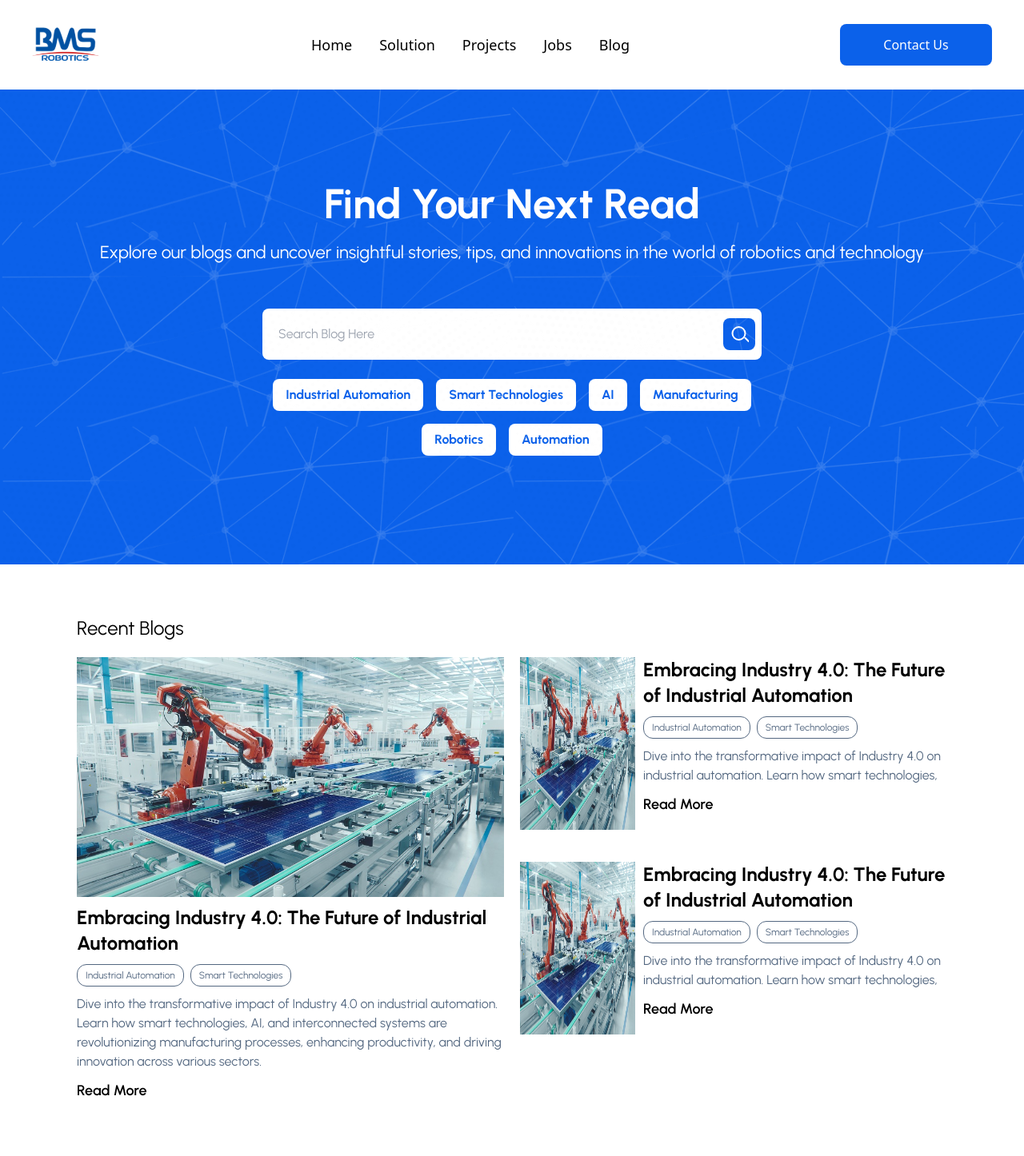
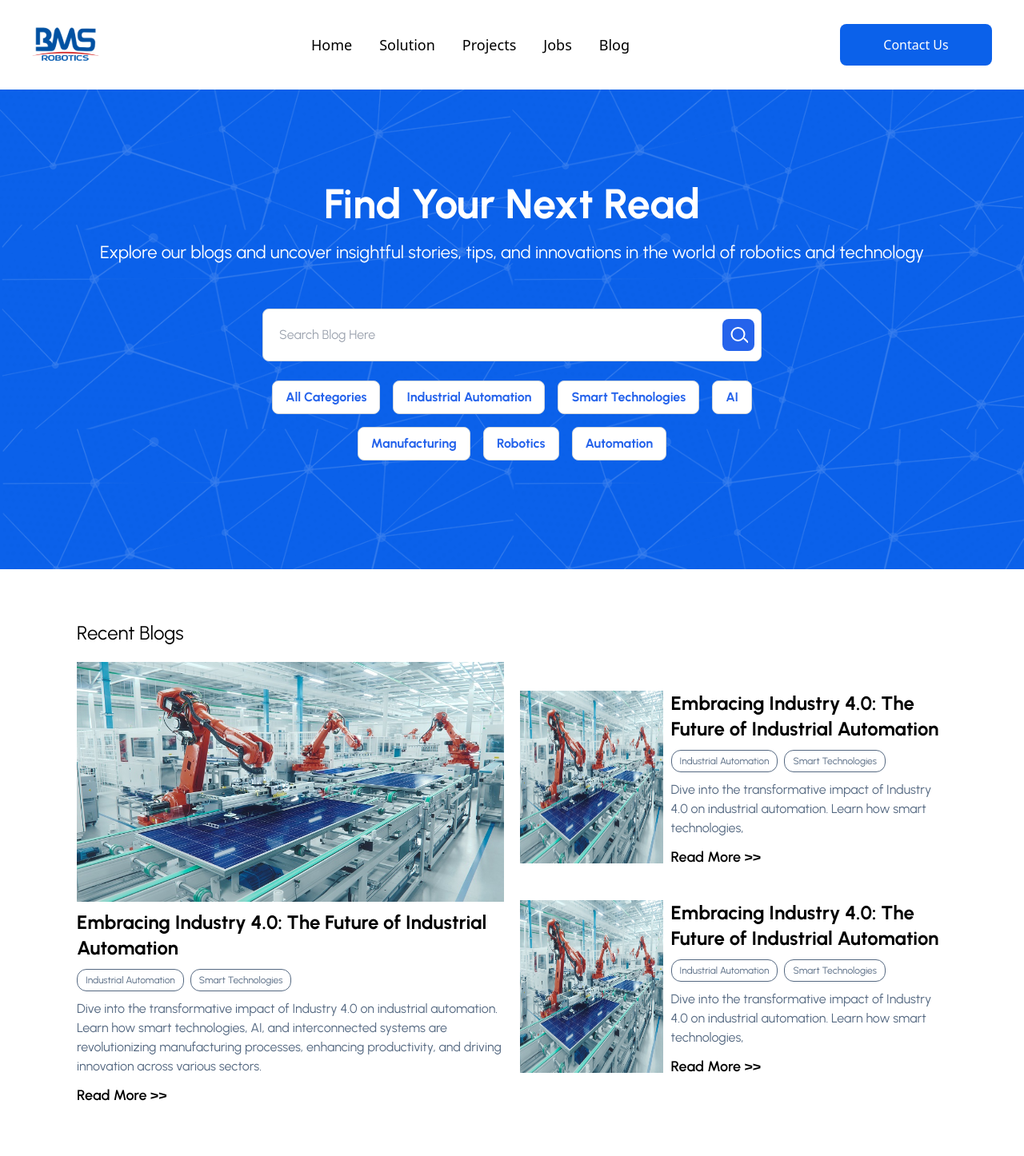
Before and after one commit to Tafhim-87/BMS-robotics, a Next.js app: page /blog in a window 1280 px wide. Shown: the top 1446 px of the page at 80% size. Built offline with nearby package versions, Linux system fonts and the light colour scheme.

Commit message:
blog page

```diff
--- a/package.json
+++ b/package.json
@@ -11,6 +11,8 @@
   "dependencies": {
     "@studio-freight/lenis": "^1.0.42",
     "framer-motion": "^12.0.11",
+    "lodash": "^4.17.21",
+    "lodash.debounce": "^4.0.8",
     "next": "15.1.6",
     "react": "^19.0.0",
     "react-dom": "^19.0.0",
--- a/src/Components/blog/BlogHero.jsx
+++ b/src/Components/blog/BlogHero.jsx
@@ -13,7 +13,7 @@ const BlogHero = () => {
         width={1440}
         height={800}
       />
-      <div className="container flex flex-col justify-center items-center text-center px-4">
+      <div className="container flex flex-col justify-center items-center text-center px-4 z-10">
         <h1 className="text-3xl sm:text-4xl md:text-5xl lg:text-[52px] leading-tight md:leading-[62px] font-bold">
           Find Your Next Read
         </h1>
--- a/src/Components/blog/BlogSearch.jsx
+++ b/src/Components/blog/BlogSearch.jsx
@@ -1,26 +1,36 @@
-import React, { useState } from "react";
+import { useState, useEffect } from "react";
+import { debounce } from "lodash";
 import blogs from "@/Components/blog/data/blogs";
 import SearchIcn from "@/assets/svgs/SearchIcn";
+import Link from "next/link";
 
 const BlogSearch = () => {
   const [searchTerm, setSearchTerm] = useState("");
   const [selectedCategory, setSelectedCategory] = useState("");
+  const [filteredBlogs, setFilteredBlogs] = useState(blogs);
 
-  // Extract unique categories from blogs
+  // Extract unique categories
   const categories = [...new Set(blogs.flatMap((blog) => blog.categories))];
 
-  // Filtered blogs based on search term and category
-  const filteredBlogs = blogs.filter(
-    (blog) =>
-      (blog.title.toLowerCase().includes(searchTerm.toLowerCase()) ||
-        blog.description.toLowerCase().includes(searchTerm.toLowerCase())) &&
-      (selectedCategory ? blog.categories.includes(selectedCategory) : true)
-  );
+  // Debounced search function
+  const debouncedSearch = debounce((term, category) => {
+    const filtered = blogs.filter(
+      (blog) =>
+        (blog.title.toLowerCase().includes(term.toLowerCase()) ||
+          blog.description.toLowerCase().includes(term.toLowerCase())) &&
+        (category ? blog.categories.includes(category) : true)
+    );
+    setFilteredBlogs(filtered);
+  }, 300);
+
+  useEffect(() => {
+    debouncedSearch(searchTerm, selectedCategory);
+  }, [searchTerm, selectedCategory]);
 
   return (
-    <div className="w-full flex flex-col items-center bg-[#0B61EA] text-[#FFFFFF] p-4 sm:p-6">
+    <div className="w-full flex flex-col items-center p-4 sm:p-6">
       {/* Search Bar */}
-      <div className="w-full max-w-[666px] bg-white p-2 rounded-lg flex items-center">
+      <div className="w-full max-w-[666px] bg-white p-2 rounded-lg flex items-center border border-gray-300">
         <input
           type="text"
           placeholder="Search Blog Here"
@@ -28,19 +38,31 @@ const BlogSearch = () => {
           value={searchTerm}
           onChange={(e) => setSearchTerm(e.target.value)}
         />
-        <button className="p-2 bg-[#0B61EA] text-white rounded-lg hover:bg-[#054bb7] transition-colors">
+        <button
+          type="submit"
+          aria-label="Search"
+          className="p-2 bg-blue-600 text-white rounded-lg hover:bg-blue-700 transition-colors"
+        >
           <SearchIcn className="w-5 h-5 sm:w-6 sm:h-6" />
         </button>
       </div>
 
       {/* Categories */}
       <div className="flex flex-wrap gap-2 sm:gap-4 mt-4 sm:mt-6 justify-center">
+        <button
+          onClick={() => setSelectedCategory("")}
+          className={`px-3 py-2 sm:px-4 sm:py-2 rounded-lg font-bold bg-white text-blue-600 text-sm sm:text-base border border-gray-300 ${
+            selectedCategory === "" ? "bg-[#9abdfd]" : "hover:bg-gray-100"
+          } transition-colors`}
+        >
+          All Categories
+        </button>
         {categories.map((category, index) => (
           <button
             key={index}
-            className={`px-3 py-2 sm:px-4 sm:py-2 rounded-lg font-bold bg-white text-[#0B61EA] text-sm sm:text-base ${
+            className={`px-3 py-2 sm:px-4 sm:py-2 rounded-lg font-bold bg-white text-blue-600 text-sm sm:text-base border border-gray-300 ${
               selectedCategory === category
-                ? "bg-gray-300 text-[#0B61EA]"
+                ? "bg-[#9abdfd]"
                 : "hover:bg-gray-100"
             } transition-colors`}
             onClick={() =>
@@ -51,6 +73,38 @@ const BlogSearch = () => {
           </button>
         ))}
       </div>
+
+      {/* Blog List */}
+      {(searchTerm || selectedCategory) && (
+        <div className="w-full bg-white rounded-md mt-4 p-5">
+          <div className="mt-6 w-full max-w-4xl">
+            {filteredBlogs.length > 0 ? (
+              filteredBlogs.slice(0, 5).map(
+                (
+                  blog // Limit to 5 blogs
+                ) => (
+                  <div
+                    key={blog.id}
+                    className="p-4 bg-slate-100 rounded-lg shadow mb-4"
+                  >
+                    <Link
+                      href={`/blog/${blog.id}`}
+                      passHref
+                      className="text-lg font-bold text-blue-600"
+                    >
+                      {blog.title}
+                    </Link>
+                  </div>
+                )
+              )
+            ) : (
+              <p className="text-gray-500 text-center mt-6">
+                No blogs found. Try a different search term or category.
+              </p>
+            )}
+          </div>
+        </div>
+      )}
     </div>
   );
 };
--- a/src/Components/blog/allBlogs/AllBlogCard.jsx
+++ b/src/Components/blog/allBlogs/AllBlogCard.jsx
@@ -39,7 +39,7 @@ const AllBlogCard = ({ blogs = [] }) => {
   };
 
   return (
-    <div className="w-full flex items-center justify-center">
+    <div className="w-full flex items-center justify-center mb-6">
       <div className="container flex flex-col gap-5 max-w-[1440px] px-2 md:px-24">
         {/* Title */}
         <h1 className="text-xl sm:text-2xl font-bold">All Blogs</h1>
@@ -86,7 +86,7 @@ const AllBlogCard = ({ blogs = [] }) => {
                   {/* Read More Button */}
                   <Link href={`/blog/${blog.id}`} passHref>
                     <button className="font-semibold text-base sm:text-lg">
-                      Read More
+                      Read More {">>"}
                     </button>
                   </Link>
                 </div>
--- a/src/Components/blog/recentBlogs/BlogCard.jsx
+++ b/src/Components/blog/recentBlogs/BlogCard.jsx
@@ -5,9 +5,9 @@ import BlogsCard from "./BlogsCard";
 export const BlogCard = () => {
   return (
     <div className="w-full flex items-center justify-center">
-      <div className="container flex flex-col gap-5 max-w-[1440px] px-24">
+      <div className="container flex flex-col gap-5 max-w-[1440px] px-8 lg:px-24">
         <h1 className="text-2xl">Recent Blogs</h1>
-        <div className="flex gap-5 justify-start items-start">
+        <div className="flex flex-col lg:flex-row gap-5 justify-center items-center">
           <SingleBlog />
           <BlogsCard />
         </div>
--- a/src/Components/blog/recentBlogs/BlogsCard.jsx
+++ b/src/Components/blog/recentBlogs/BlogsCard.jsx
@@ -26,14 +26,17 @@ const BlogsCard = () => {
     <section className="w-full flex max-w-[627px]">
       <div className="container flex flex-col gap-10">
         {blogs.map((blog, index) => (
-          <div key={index} className="min-h-[216px] flex gap-[10px]">
+          <div
+            key={index}
+            className="min-h-[216px] flex flex-col lg:flex-row gap-[10px]"
+          >
             <div>
               <Image
                 src={blog.image}
                 alt="blog"
                 width={232}
                 height={216}
-                className=" h-[216px]"
+                className=" h-[216px] w-full lg:w-auto"
               />
             </div>
             <div className="max-w-[380px] flex flex-col gap-[10px] items-start ">
@@ -50,7 +53,9 @@ const BlogsCard = () => {
               </div>
               <p className="text-[#546881]">{blog.description}</p>
               <Link href={`/blog/${blog.id}`} passHref>
-                <button className="font-semibold text-lg">Read More</button>
+                <button className="font-semibold text-lg">
+                  Read More {">>"}
+                </button>
               </Link>
             </div>
           </div>
--- a/src/Components/blog/recentBlogs/SingleBlog.jsx
+++ b/src/Components/blog/recentBlogs/SingleBlog.jsx
@@ -17,7 +17,7 @@ const blogs = [
 const SingleBlog = () => {
   return (
     <section className="w-full flex items-center justify-center">
-      <div className="container max-w-[1440px] flex flex-col gap-10">
+      <div className="container max-w-[1440px] flex flex-col items-center justify-center gap-10">
         {blogs.map((blog) => (
           <div key={blog.id} className="max-w-[586px] flex flex-col gap-[10px]">
             <div>
@@ -37,7 +37,9 @@ const SingleBlog = () => {
               </div>
               <p className="text-[#546881]">{blog.description}</p>
               <Link href={`/blog/${blog.id}`} passHref>
-                <button className="font-semibold text-lg">Read More</button>
+                <button className="font-semibold text-lg">
+                  Read More {">>"}
+                </button>
               </Link>
             </div>
           </div>
--- a/src/Components/home/Footer.jsx
+++ b/src/Components/home/Footer.jsx
@@ -50,7 +50,7 @@ const footerData = [
 
 export const Footer = () => {
   return (
-    <section className="w-full bg-[#1D242D] text-white py-8 md:py-16 px-5 md:px-10 overflow-x-hidden">
+    <footer className="w-full mt-8 bg-[#1D242D] text-white py-8 md:py-16 px-5 md:px-10 overflow-x-hidden">
       <div className="container max-w-[1440px] mx-auto">
         <div className="flex flex-col md:flex-row items-center justify-center gap-10">
           <Image src={logo} alt="logo" width={100} height={100} />{" "}
@@ -85,6 +85,6 @@ export const Footer = () => {
           </div>
         </div>
       </div>
-    </section>
+    </footer>
   );
 };
--- a/src/Components/home/Support.jsx
+++ b/src/Components/home/Support.jsx
@@ -44,7 +44,8 @@ const Support = () => {
             {cardData.map((card, index) => (
               <div
                 key={index}
-                className="border-2 border-solid border-[#B2BBC6] rounded-xl p-4 md:p-6 flex flex-col gap-2 shadow-[-5px_-5px_0px_rgb(229,233,238)] md:shadow-[-10px_-10px_0px_rgb(229,233,238)]"
+                className="border-2 border-solid border-[#B2BBC6] rounded-xl p-4 md:p-6 flex flex-col gap-2
+                         hover:transform hover:-translate-y-1 hover:translate-x-1 transition-transform duration-300 ease-in-out"
               >
                 <h1 className="text-xl md:text-2xl font-bold">{card.title}</h1>
                 <p className="text-sm md:text-base">{card.description}</p>
--- a/src/app/(pages)/blog/page.js
+++ b/src/app/(pages)/blog/page.js
@@ -67,7 +67,7 @@ const Page = () => {
   if (isLoading) return <Loading />;
 
   return (
-    <div className="font-Urbanist flex flex-col items-center  justify-center gap-16 overflow-x-hidden">
+    <div className="font-Urbanist flex flex-col items-center justify-center gap-16 overflow-x-hidden">
       <BlogHero />
       <BlogCard />
       <AllBlogCard blogs={blogs} />
```
Also changed, not shown: 1 other file (tests, documents, lock files or other folders).
